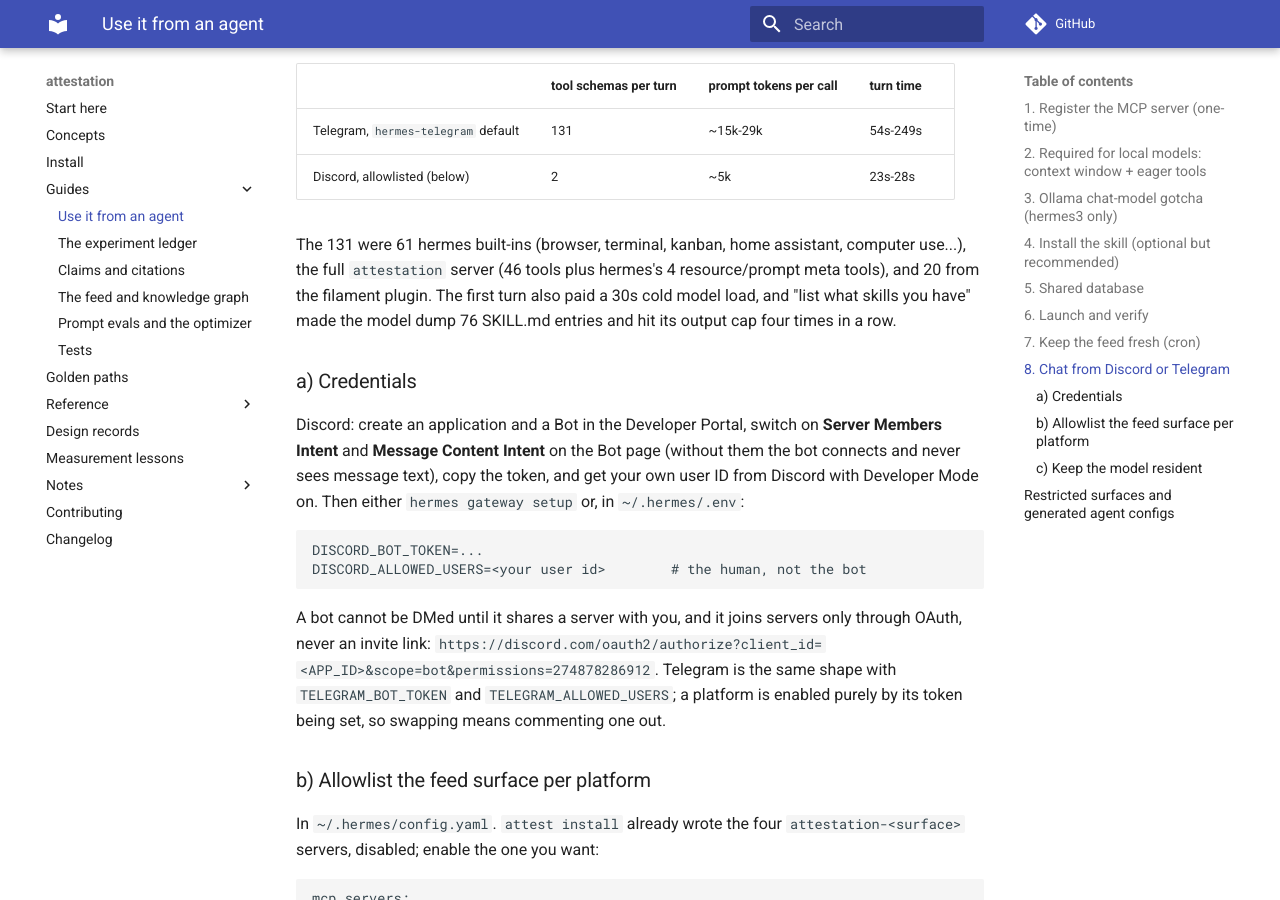
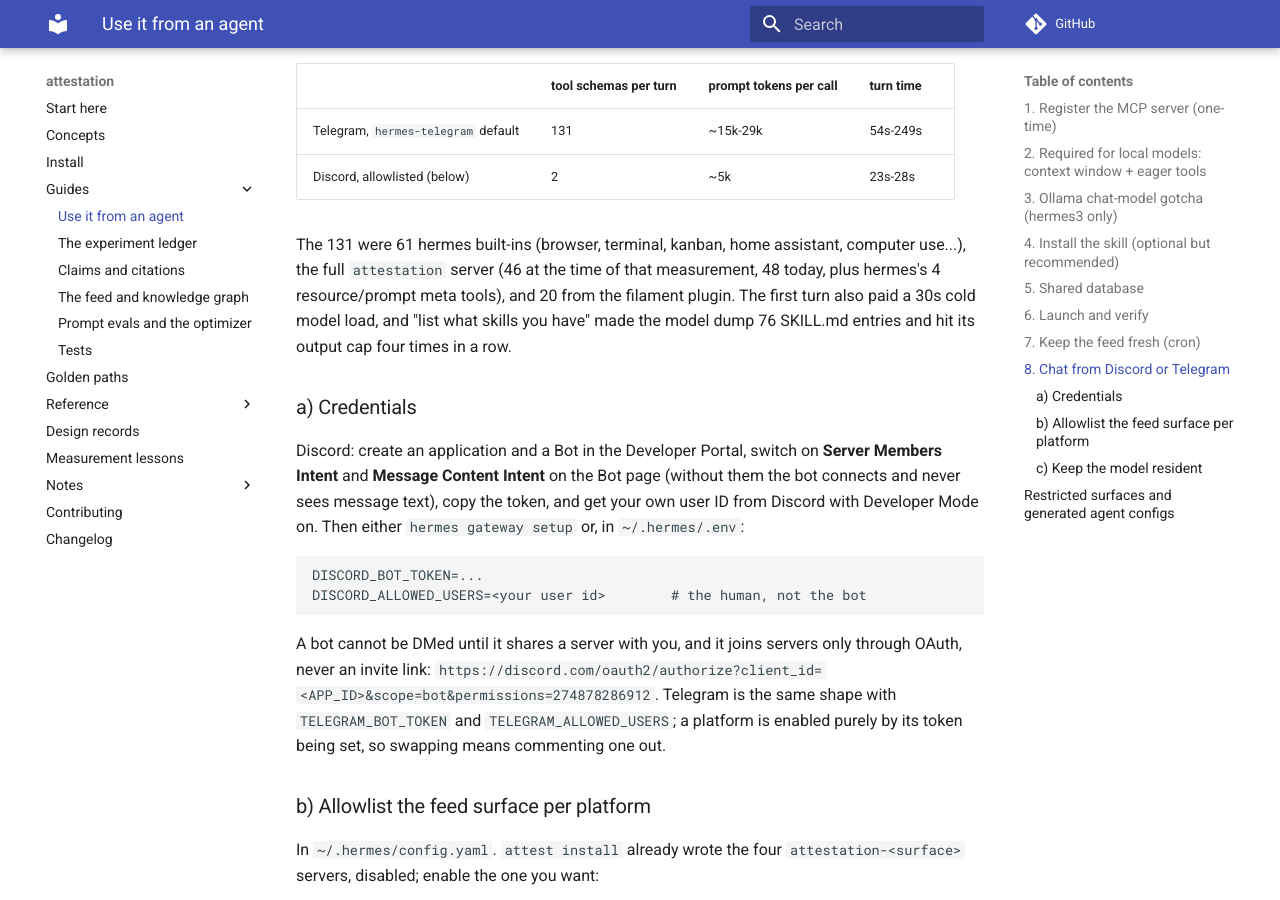
Before and after one commit to mgoldey/attestation, an MkDocs documentation site: the page built from docs/guides/agents.md, in a window 1280 px wide and 900 px high, scrolled down 9351 px. Built offline with MkDocs 1.6.1 and Material for MkDocs 9.7.7, drawn with Linux system fonts in a browser that asks for light colours; comment, search, counter and statistics services are not loaded.

Commit message:
Fix a stale tool count the merge with main introduced: the Discord docs PR (#1) wrote "the full attestation server (46 tools ...)" into agents.md after the library branches were cut, so PR #6's merge was textually clean but tripped test_no_doc_quotes_a_stale_attestation_tool_count on every gate job (live is 48).
The line is a record of a 131-tool measurement taken when the server had 46, and 61 + 46 + 4 + 20 is the 131 it reports, so the number is kept as history and the live count added beside it rather than rewritten -- which would have made the arithmetic wrong to satisfy the guard.

Co-Authored-By: Claude Fable 5.1 <noreply@anthropic.com>

```diff
--- a/docs/guides/agents.md
+++ b/docs/guides/agents.md
@@ -336,7 +336,7 @@ your recommendations for me today?") through the gateway before and after:
 | Discord, allowlisted (below) | 2 | ~5k | 23s-28s |
 
 The 131 were 61 hermes built-ins (browser, terminal, kanban, home assistant,
-computer use...), the full `attestation` server (46 tools plus hermes's 4
+computer use...), the full `attestation` server (46 at the time of that measurement, 48 today, plus hermes's 4
 resource/prompt meta tools), and 20 from the filament plugin. The first turn also paid a 30s cold model load, and
 "list what skills you have" made the model dump 76 SKILL.md entries and hit
 its output cap four times in a row.
```
